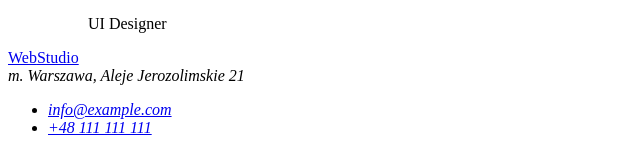
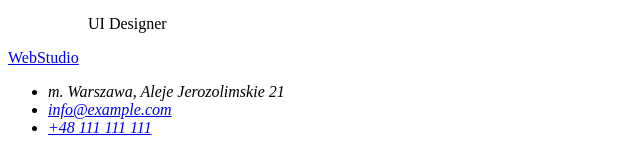
Before and after one commit to igrabowska/goit-markup-hw-01, a plain HTML site: page index.html in a window 1280 px wide. Shown: the part 1624-1777 px from the top of the page, without its empty margins (0-640 px from the left). Drawn offline with Linux system fonts and the light colour scheme.

Commit message:
Korekta struktury strony

```diff
--- a/index.html
+++ b/index.html
@@ -155,8 +155,8 @@
     <footer>
       <a class="logo" href="#"><span class="colour-logo">Web</span>Studio</a>
       <address>
-        m. Warszawa, Aleje Jerozolimskie 21
-        <ul class="contact-list">
+        <ul>
+          <li> m. Warszawa, Aleje Jerozolimskie 21</li>
           <li>
             <a href="#">info@example.com</a>
           </li>
```
